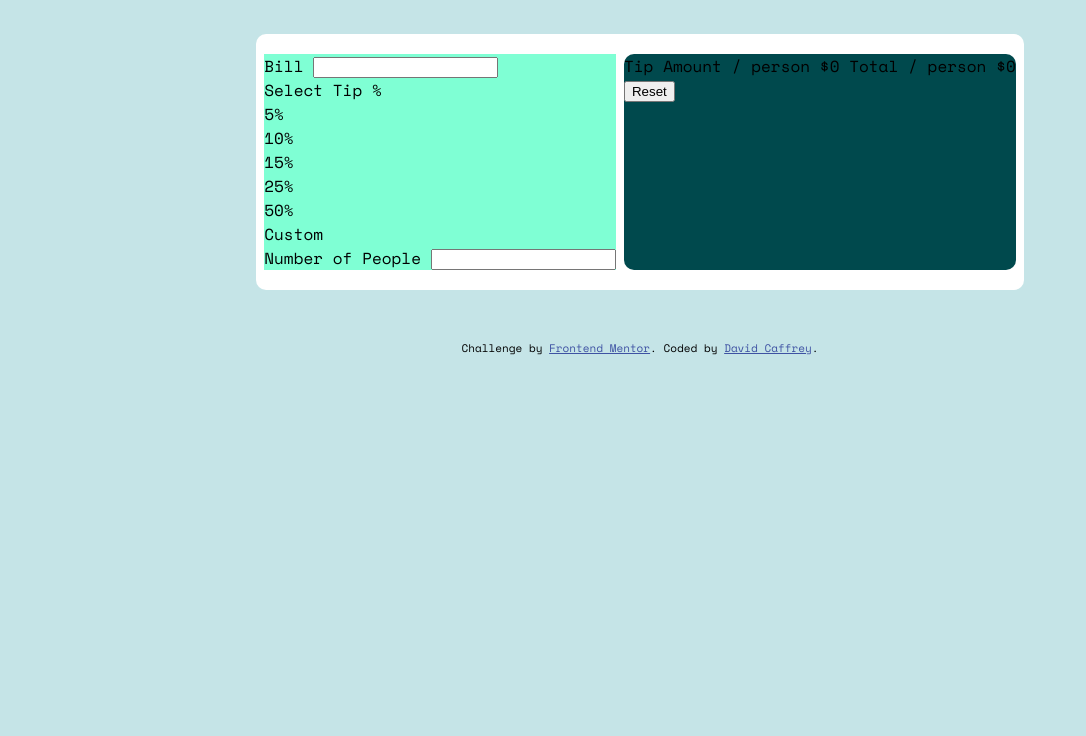
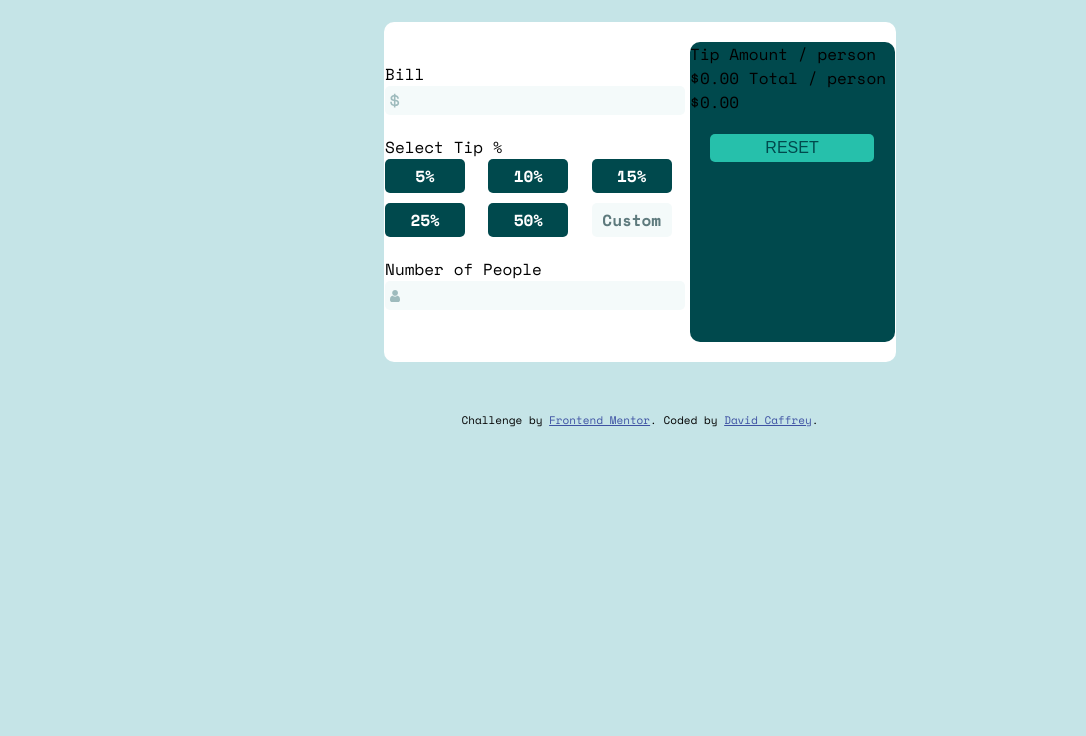
Before and after one commit to DavidCaffrey/tip-calculator-app, a plain HTML site: page index.html in a window 1280 px wide. Shown: the part 64-800 px from the top of the page, without its empty margins (0-1086 px from the left). Drawn offline with nearby package versions, Linux system fonts and the light colour scheme.

Commit message:
desktop input side complete

```diff
--- a/index.html
+++ b/index.html
@@ -15,37 +15,41 @@
     <title>Frontend Mentor | Tip calculator app</title>
   </head>
   <body>
-    <h1>SPLITTER</h1>
+    <h2>SPLITTER</h2>
     <div class="calculator">
       <section class="input-side">
         <div class="grid-item-input">
-          <label for="input-amount">Bill</label>
+          <label for="input-amount" >Bill</label>
+          <label class="input-amount-dollar">
           <input type="number" name="amount" id="input-amount" />
+        </label>
         </div>
         <div class="grid-item-input">
           <label for="tip-amount">Select Tip %</label>
           <div class="percent-container" id="tip-amount">
-            <div>5%</div>
-            <div>10%</div>
-            <div>15%</div>
-            <div>25%</div>
-            <div>50%</div>
-            <div>Custom</div>
+            <div class="percents" data-five="5">5%</div>
+            <div class="percents" data-ten="10">10%</div>
+            <div class="percents" data-fifteen="15">15%</div>
+            <div class="percents" data-twenty-five="25">25%</div>
+            <div class="percents"data-fifty="50">50%</div>
+            <div class="percents" data-custom = "100">Custom</div>
           </div>
         </div>
         <div class="grid-item-input">
           <label for="number-of-people">Number of People</label>
+          <label for="" class="number-of-people-amount">
           <input type="number" name="" id="number-of-people" />
+        </label>
         </div>
       </section>
       <section class="output-side">
         <div class="grid-item-output tip-output">
           <span class="output-label">Tip Amount</span>
           <span class="output-label">/ person</span>
-          <span class="output-result">$0</span>
+          <span class="output-result">$0.00</span>
           <span class="output-label">Total</span>
           <span class="output-label">/ person</span>
-          <span class="output-result">$0</span>
+          <span class="output-result">$0.00</span>
         </div>
         <div class="grid-item-output reset-container">
           <button type="reset" class="reset-button">Reset</button>
--- a/style.css
+++ b/style.css
@@ -6,17 +6,29 @@ html {
   font-size: 16px;
 }
 
-  *, *:before, *:after {
+*,
+*:before,
+*:after {
   box-sizing: inherit;
 }
 
-  body, h1, h2, h3, h4, h5, h6, p, ol, ul {
+body,
+h1,
+h2,
+h3,
+h4,
+h5,
+h6,
+p,
+ol,
+ul {
   margin: 0;
   padding: 0;
   font-weight: normal;
 }
 
-  ol, ul {
+ol,
+ul {
   list-style: none;
 }
 
@@ -33,37 +45,160 @@ html {
 - Strong cyan: hsl(172, 67%, 45%)
 /* /*   */
 
-:root{
---main-bg-color:hsl(185, 41%, 84%);
---main-white-color:hsl(0, 0%, 100%);
---main-v-dark-cyan:hsl(183, 100%, 15%);
+:root {
+  --main-bg-color: hsl(185, 41%, 84%);
+  --main-white-color: hsl(0, 0%, 100%);
+  --main-v-dark-cyan: hsl(183, 100%, 15%);
+  --main-strong-cyan: hsl(172, 67%, 45%);
+  --main-v-light-cyan: hsl(189, 41%, 97%);
+  --main-l-grey-cyan: hsl(185, 41%, 84%);
+  --main-greyish-cyan: hsl(184, 14%, 56%);
+  --main-dark-gray-cyan:hsl(186, 14%, 43%);
 }
 body {
   font-family: "Space Mono", monospace;
   background-color: var(--main-bg-color);
+}
 
+h2 {
+  color: var(--main-v-dark-cyan);
+  text-align: center;
 }
-.calculator{
+
+.calculator {
   background-color: var(--main-white-color);
-  width: 60%;
+  width: 40%;
+  height: 5;
   margin: 50px auto;
   padding: 20px 0;
   border-radius: 10px;
   display: flex;
-  justify-content:space-evenly;
+  justify-content: center;
+  gap: 5px;
+}
+/* input side of calculator */
+.input-side {
+  /* background-color: aquamarine; */
+  /* padding: 40px 20px; */
+  height:300px;
+  width:300px;
+
 }
 
-.input-side{
-  background-color: aquamarine;
+.input-amount-dollar,.number-of-people-amount {
+  position: relative;
+
 }
-.output-side{
-  background-color:var(--main-v-dark-cyan);
+
+.input-amount-dollar::before {
+  content: "";
+  position: absolute;
+  left: 5px;
+  top: 0;
+  bottom: 0;
+  width: 10px;
+  background: url(images/icon-dollar.svg) center / contain no-repeat;
+}
+#input-amount,#number-of-people {
+  padding: 5px 30px 5px 50px;
+  text-align: right;
+  border-radius: 5px;
+  border: none;
+  border: 2px solid transparent;
+  background-color: var(--main-v-light-cyan);
+  outline:none;
+  width: 100%;
+}
+
+#input-amount:focus,#number-of-people:focus {
+  border: 2px solid var(--main-strong-cyan);
+}
+
+
+.number-of-people-amount::before {
+  content: "";
+  position: absolute;
+  left: 5px;
+  top: 0;
+  bottom: 0;
+  width: 10px;
+  background: url(images/icon-person.svg) center / contain no-repeat;
+}
+
+
+.grid-item-input {
+  display: flex;
+  flex-direction: column;
+  margin: 20px 0;
+}
+
+.percent-container {
+  display: grid;
+  grid-template-columns: auto auto auto;
+  grid-template-rows: auto auto;
+  gap: 10px 10px;
+}
+
+.percents:last-child {
+  background-color: var(--main-v-light-cyan);
+  color: var(--main-dark-gray-cyan);
+  font-weight: bold;
+}
+
+.percents {
+  background-color: var(--main-v-dark-cyan);
+  color: var(--main-white-color);
+  width: 5rem;
+  text-align: center;
+  padding: 5px;
+  border-radius: 5px;
+  font-weight: bold;
+
+}
+
+/* Chrome, Safari, Edge, Opera */
+input::-webkit-outer-spin-button,
+input::-webkit-inner-spin-button {
+  -webkit-appearance: none;
+  margin: 0;
+}
+
+/* Firefox */
+input[type="number"] {
+  -moz-appearance: textfield;
+}
+
+/* output sid of calculator */
+
+.output-side {
+  background-color: var(--main-v-dark-cyan);
   border-radius: 10px;
+  width: 40%;
 }
+
+.reset-container{
+
+}
+
+button{
+  width: 80%;
+  margin: 20px 20px;
+  padding: 5px 0;
+  background-color: var(--main-strong-cyan);
+  color: var(--main-v-dark-cyan);
+  border: none;
+  border-radius:5px;
+  font-size: 1rem;
+  text-transform: uppercase;
+}
+
+/*  credits section  */
+
 .attribution {
   font-size: 11px;
   text-align: center;
 }
+
 .attribution a {
   color: hsl(228, 45%, 44%);
 }
```
Lines whose indentation alone changed are shown as unchanged.
